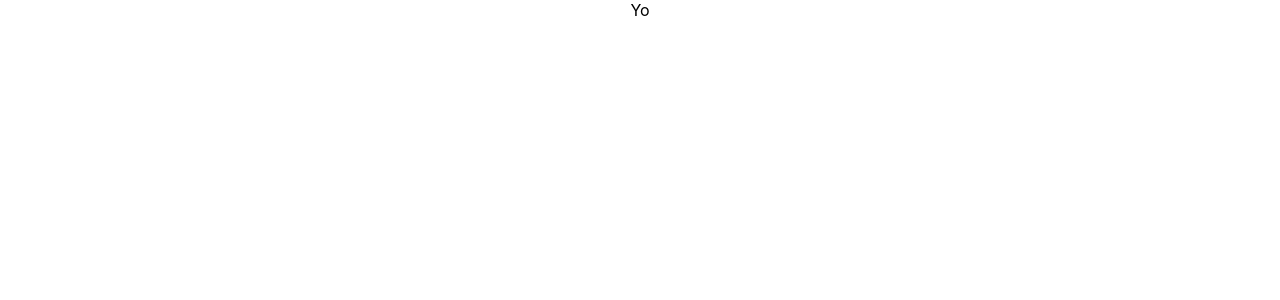
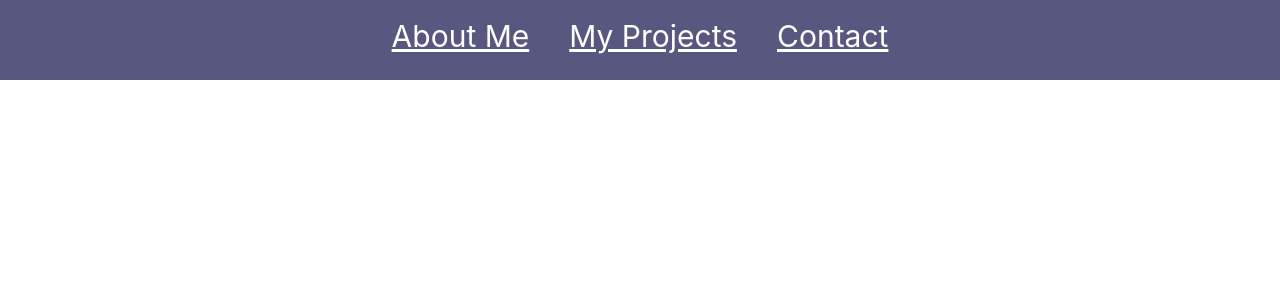
Before and after one commit to kasey-purvor/React-CV, a React (Create React App) app: page / in a window 1280 px wide. Shown: the top 300 px of the page. Built offline with nearby package versions, Linux system fonts and the light colour scheme.

Commit message:
navbar styling changes

```diff
--- a/src/App.js
+++ b/src/App.js
@@ -1,10 +1,16 @@
-
-import './App.css';
+import React from 'react';
+import Navbar from './components/Navbar';
+import { BrowserRouter as Router, Switch, Route } from 'react-router-dom';
 
 function App() {
   return (
     <div className="App">
-      Yo
+      <Router>
+        <Navbar />
+        {/* <Switch>
+          <Route path='/' exact />
+        </Switch> */}
+      </Router>
     </div>
   );
 }
--- a/src/components/Navbar.css
+++ b/src/components/Navbar.css
@@ -0,0 +1,44 @@
+* {
+    margin: 0;
+    padding: 0;
+    /* border:rgb(255, 0, 200) dashed; */
+}
+
+li:hover {
+    background-color: rgb(174, 174, 212);
+
+}
+.navbar {
+    margin: 0;
+    padding: 0;
+    top: 0;
+    left: 0;
+    background-color: rgba(63, 62, 109, 0.87);
+    position: fixed;
+    width: 100%;
+    height:80px;
+
+
+}
+
+.navbar-container {
+}
+
+.item-container {
+    display: flex;
+    justify-content: center;
+    align-items: center;
+    font-size: 30px;
+}
+.nav-item {
+    float: left;
+    display: inline-block;
+    position: relative;
+    padding: 8px 10px;
+    margin: 10px;
+    text-align: center;
+}
+
+.nav-item a {
+    color: white;
+}
--- a/src/components/Navbar.js
+++ b/src/components/Navbar.js
@@ -0,0 +1,33 @@
+import React, {useState} from 'react';
+import {Link} from 'react-router-dom';
+import './Navbar.css';
+
+function Navbar() {
+    return (
+        <>
+            <nav className="navbar">
+                <div className="nav-container">
+                    <ul className='item-container'>
+                        <li className='nav-item'>
+                            <Link>
+                                About Me
+                            </Link>
+                        </li>
+                        <li className='nav-item'>
+                            <Link>
+                                My Projects
+                            </Link>
+                        </li>
+                        <li className='nav-item'>
+                            <Link>
+                                Contact
+                            </Link>
+                        </li>
+                    </ul>
+
+                </div>
+            </nav>
+        </>
+    )
+}
+export default Navbar;
```
